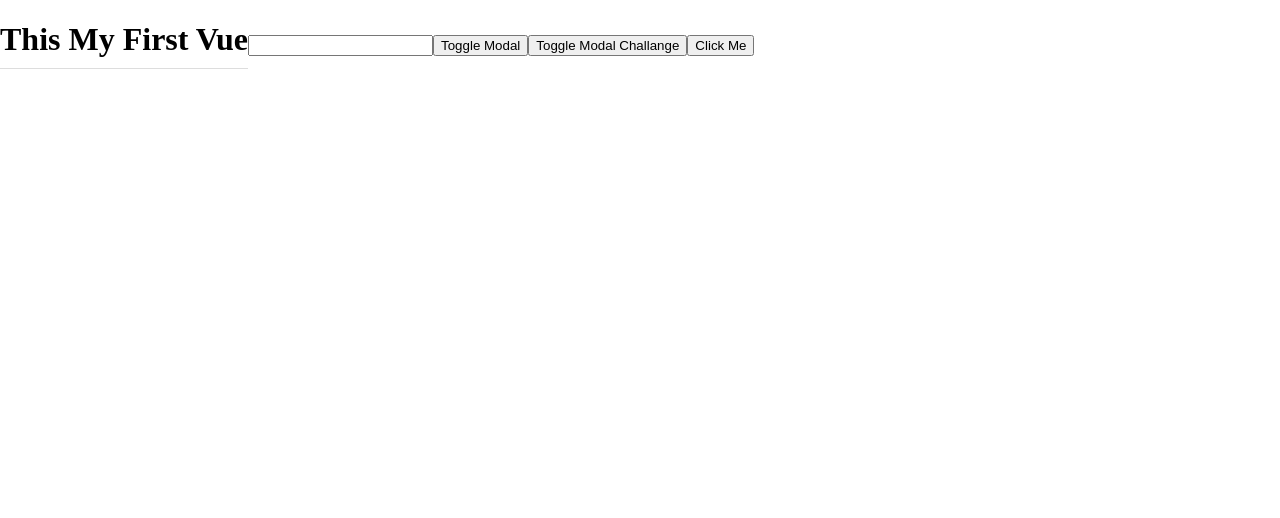
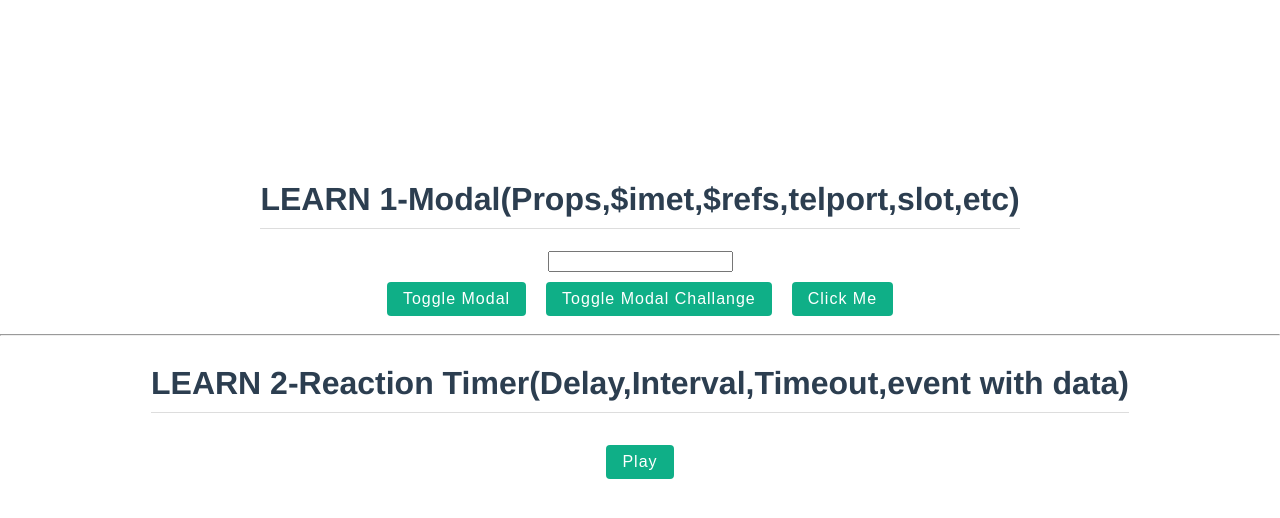
Before and after one commit to welldy33/webvue, a Vue app: page / in a window 1280 px wide. Shown: the top 518 px of the page. Built offline with nearby package versions, Linux system fonts and the light colour scheme.

Commit message:
Learn 2(Reaction Timer,(Delay,Event With Data)

```diff
--- a/src/App.vue
+++ b/src/App.vue
@@ -1,5 +1,5 @@
 <template>
-  <h1>{{title}}</h1>
+
   <teleport to=".modals" v-if="showModal">
     <Modal :header="header" :text ="text" theme="sale" @close="toggleModal">
         <template  v-slot:links>
@@ -14,38 +14,65 @@
   <Modal :header="header" :text ="text" theme="sale" @close="toggleModalTest">
       <template  v-slot:links>
         <a href="#">Two</a>
-          <a href="#">More Info</a>
+        <a href="#">More Info Two Menu</a>
       </template>
       <h1>Two</h1>
       <p>Conten From Main Main</p>
   </Modal>
   </teleport>
-  <input type="text" ref="name">
+  <h1>{{title}}</h1><br>
+  <input type="text" ref="name"/><br>
   <button @click="toggleModal">Toggle Modal</button>
   <button @click="toggleModalTest">Toggle Modal Challange</button>
   <button @click.shift="handleClick">Click Me</button>
+  <hr>
+  <h1>{{title2}}</h1><br>
+  <button @click="start" :disabled="isPlaying">Play</button>
+  <Block v-if="isPlaying" :delay="delay" @end="endGame"/>
+  <Result v-if="showResult" :score="score"/>
 </template>
 
 <script>
-import Modal from './components/Modal.vue'
+import Modal from './components/Test/Modal.vue'
+import Block from './components/Test/Block.vue'
+import Result from './components/Test/Result.vue'
 export default {
   name: 'App',
   components: {
-    Modal
+    Modal,Block,Result
   },
   data(){
     return {
-      title:"This My First Vue",
+      title:"LEARN 1-Modal(Props,$imet,$refs,telport,slot,etc)",
+      title2:"LEARN 2-Reaction Timer(Delay,Interval,Timeout,event with data)",
       header:"Sign up for give away",
       text:"Testing Passing data by props",
       showModal:false,
       showModalTwo:false,
-      dataSource:1
+      dataSource:1,
+      isPlaying:false,
+      delay:null,
+      score:null,
+      reactionTimer:0,
+      showResult:false
     }
   },
   methods:{
+    endGame(reactionTimer){
+      console.log("end time: "+reactionTimer)
+      this.score=reactionTimer;
+      this.isPlaying=false;
+      this.showResult=true;
+    },
+    start(){
+      this.delay=2000+Math.random()*5000 ;
+      this.isPlaying=true;
+      this.showResult=false;
+    },
     toggleModalTest(){
+
       this.showModalTwo=!this.showModalTwo;
+
     },
     toggleModal(){
      this.showModal=!this.showModal;
@@ -57,14 +84,14 @@ export default {
 }
 </script>
 
-<style scoped>
-#app {
+<style>
+#app, .modals {
   font-family: Avenir, Helvetica, Arial, sans-serif;
   -webkit-font-smoothing: antialiased;
   -moz-osx-font-smoothing: grayscale;
   text-align: center;
   color: #2c3e50;
-  margin-top: 60px;
+  margin-top: 160px;
 }
 h1{
   border-bottom: 1px solid #dddddd;
--- a/src/assets/Test/global.css
+++ b/src/assets/Test/global.css
@@ -1,20 +1,18 @@
 body{
     margin: 0;
-
+    text-align: center;
 }
 .modal p{
     font-style: italic ;
 }
-.modal .actions{
-    text-align: center;
-    margin:30px 0 10px 0;
-
+button{
+    background: #0faf87;
+    color: white;
+    border: white;
+    padding: 8px 16px;
+    border-radius:4px;
+    font-size: 16px;
+    letter-spacing: 1px;
+    cursor: pointer;
+    margin: 10px;
 }
-.modal .actions a{
-    padding: 8px;
-    border: 1px solid #eee;
-    border-radius: 4px;
-    text-decoration: none;
-    margin: 10px;
-    color:orchid;
-}
--- /dev/null
+++ b/src/components/Test/Block.vue
@@ -0,0 +1,56 @@
+<template>
+    <div class="block" v-if="showBlock" @click="stopTimer">
+        click me
+    </div>
+</template>
+
+<script>
+export default {
+  props:['delay'],
+  data(){
+      return{
+        showBlock:false,
+        timer:null,
+        reactionTime:0
+      }
+  },
+  mounted(){
+    console.log("component mounted")
+    setTimeout(()=>{
+        this.showBlock=true;
+        this.startTimer();
+        console.log(this.delay);
+    },this.delay);
+  },
+  methods:{
+      startTimer(){
+          this.timer=setInterval(()=>{
+              this.reactionTime+=10;
+          },10)
+      },
+      stopTimer(){
+          clearInterval(this.timer);
+          this.$emit('end',this.reactionTime);
+          console.log("timer stop:"+this.reactionTime);
+      }
+  },
+  updated(){
+    console.log("component updated")
+  },
+  unmounted(){
+       console.log("component unmounted")
+  }
+}
+</script>
+
+<style>
+    .block {
+        width: 400px;
+        border-radius: 20px;
+        background: #0faf87;
+        color: white;
+        text-align: center;
+        padding: 100px 0;
+        margin: 40px auto;
+    }
+</style>
--- /dev/null
+++ b/src/components/Test/Result.vue
@@ -0,0 +1,30 @@
+<template>
+    <p >Reaction Time:- {{score}}ms</p>
+    <p class="rank">{{rank}}</p>
+</template>
+<script>
+export default {
+    props:['score'],
+    data(){
+        return{
+            rank:null
+        }
+    },
+    mounted(){
+        if(this.score<250){
+            this.rank='Ninja Fingers';
+        }else if(this.score<400){
+            this.rank='Rapid Reflexes';
+        }else{
+            this.rank='Snail Pace..';
+        }
+    }
+}
+</script>
+<style>
+    .rank{
+        font-size: 1.4em;
+        color: #0faf87;
+        font-weight: bold;
+    }
+</style>
```
Also changed, not shown: src/components/Test/Modal.vue (renamed from src/components/Modal.vue, +1 -1 lines). Lines whose indentation alone changed are shown as unchanged.
